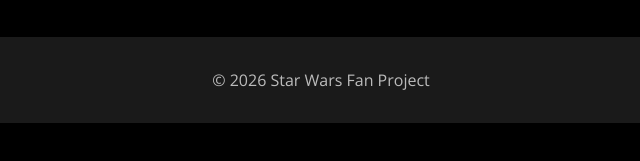
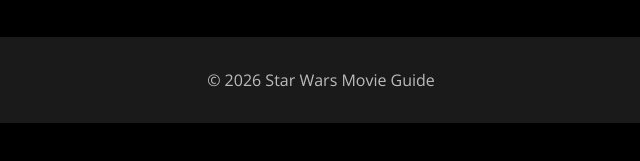
Before and after one commit to liamkuchta/kuchta_liam_HW1, a plain HTML site: page index.html in a window 1280 px wide. Shown: the part 513-674 px from the top of the page, 319-959 px from the left. Drawn offline with nearby package versions, Linux system fonts and the light colour scheme; no server answers.

Commit message:
update js, html,
update js, html,

```diff
--- a/index.html
+++ b/index.html
@@ -40,7 +40,7 @@
   <footer id="main-footer">
     <div class="grid-con">
       <div class="col-span-full">
-        <p>&copy; 2026 Star Wars Fan Project</p>
+        <p>&copy; 2026 Star Wars Movie Guide</p>
       </div>
     </div>
   </footer>
--- a/js/main.js
+++ b/js/main.js
@@ -24,7 +24,7 @@
 
 //  movie data adds to movie section
 function insertMovieData(movie) {
-    //   movie info html
+
     movieSection.innerHTML = `
         <h2>${movie.title}</h2>
         <img src="images/poster${movie.episode_id}.jpg" alt="movie poster">
@@ -49,11 +49,10 @@
 
 //  loops through the people
 function showCharacters(data) {
-    // for loop to keep it to 20
+
     for (let i = 0; i < 20; i++) {
         const character = data[i];
 
-        //  cloning template
         const myClone = myTemplate.content.cloneNode(true);
         const nameLink = myClone.querySelector("a");
 
```
